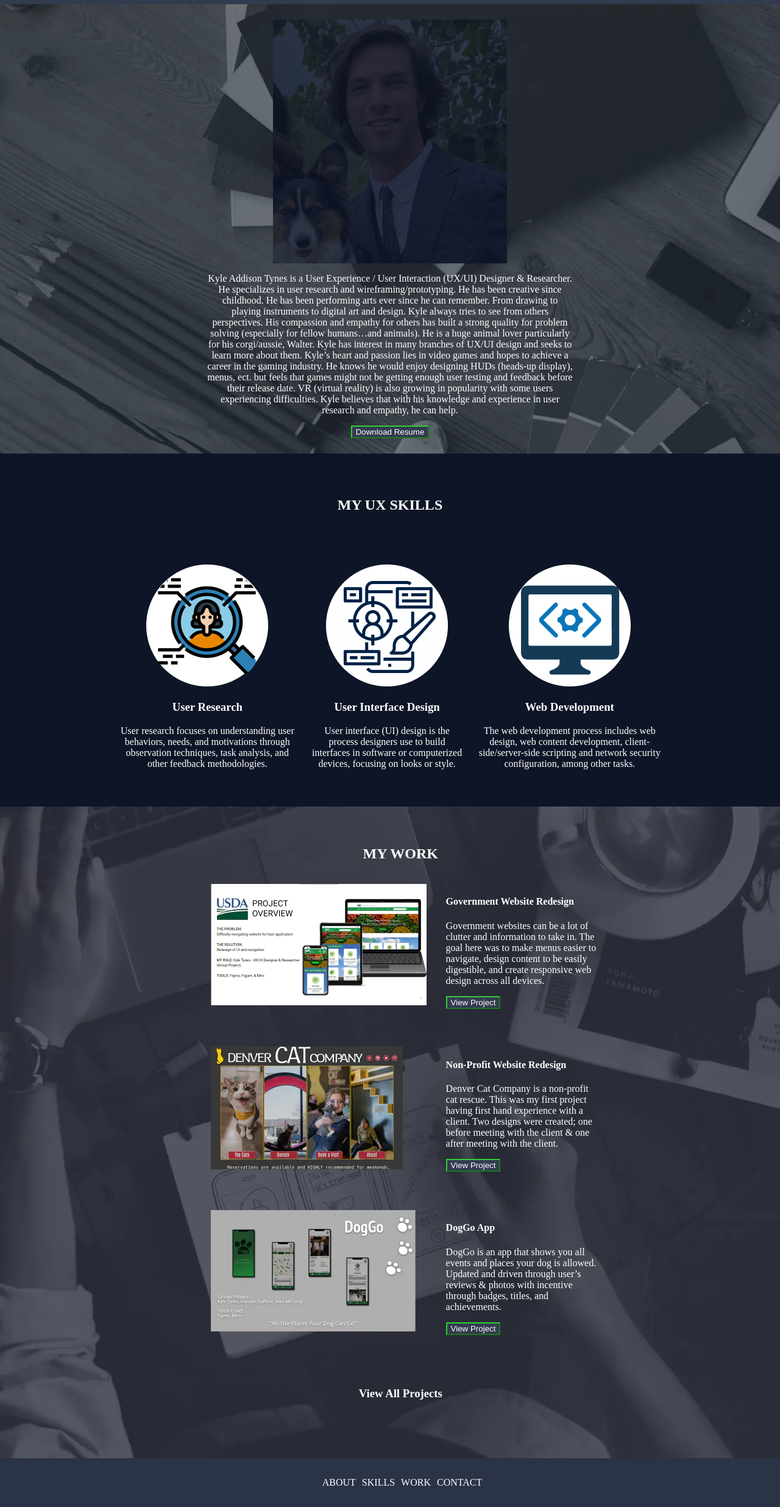
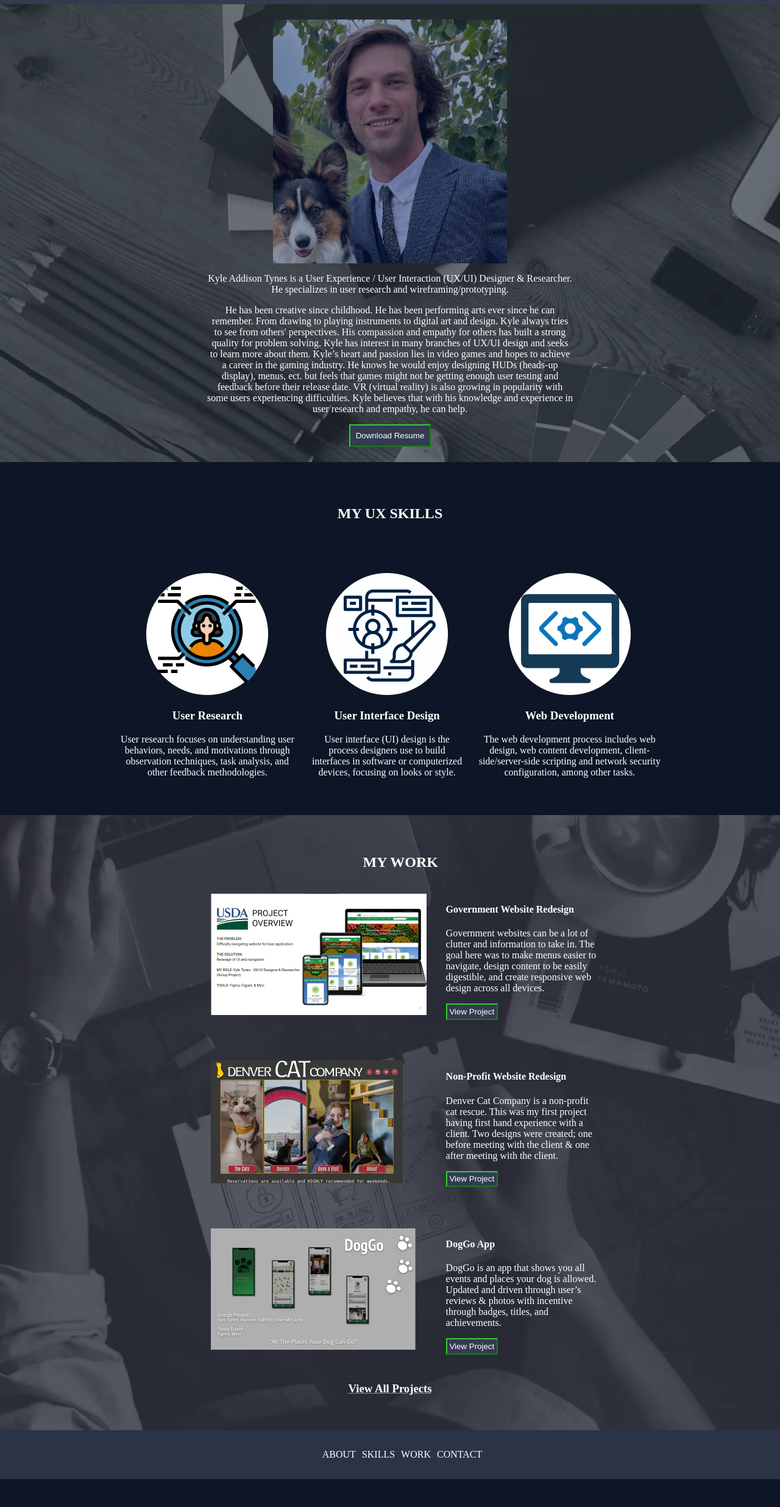
Before and after one commit to KyleDesigns/Kyle-Addison-Portfolio, a plain HTML site: page index.html in a window 1280 px wide. Shown: the part 73-2545 px from the top of the page at 61% size. After the commit the page ends 2499 px from the top, so only its background shows below. Drawn offline with nearby package versions, Linux system fonts and the light colour scheme.

Commit message:
Feedback Iterations
All buttons should have a hover state, not just the ‘Download Resume’ button.
Buttons could be bigger.
Footer box should meet with the above background image (removed gap).
Change buttons’ border color for hover state (blue).
Change cursor to pointer finger on buttons during hover.
Brighten Hero Profile Image.
Edit & shorten ‘About Me’ section

```diff
--- a/index.html
+++ b/index.html
@@ -28,9 +28,11 @@
         <div class="image"></div>
        <!-- <img src="./images/WallyandI.jpg" alt="Picture of me outside"> -->
         <p>Kyle Addison Tynes is a User Experience / User Interaction (UX/UI) Designer & Researcher.
-            He specializes in user research and wireframing/prototyping. He has been creative since childhood. He has been performing arts ever since he can remember. From drawing to playing instruments to digital art and design.
+            He specializes in user research and wireframing/prototyping.</p>
 
-            Kyle always tries to see from others perspectives. His compassion and empathy for others has built a strong quality for problem solving (especially for fellow humans…and animals). He is a huge animal lover particularly for his corgi/aussie, Walter.
+            <p>He has been creative since childhood. He has been performing arts ever since he can remember. From drawing to playing instruments to digital art and design.
+
+        Kyle always tries to see from others' perspectives. His compassion and empathy for others has built a strong quality for problem solving.
 
             Kyle has interest in many branches of UX/UI design and seeks to learn more about them. Kyle’s heart and passion lies in video games and hopes to achieve a career in the gaming industry. He knows he would enjoy designing HUDs (heads-up display), menus, ect. but feels that games might not be getting enough user testing and feedback before their release date. VR (virtual reality) is also growing in popularity with some users experiencing difficulties. Kyle believes that with his knowledge and experience in user research and empathy, he can help.
         </p>
@@ -87,7 +89,7 @@
             <button>View Project</button>
         </div>
     </div>
-    <h3 class="myWork">View All Projects</h3>
+    <h3 id="myWork2">View All Projects</h3>
 </section>
 </body>
 <footer>
--- a/js/index.js
+++ b/js/index.js
@@ -4,8 +4,10 @@ $( "button").hover(
     function() {
         $(this).css("background-color", "limegreen");
         $(this).css("color", "black");
+        $(this).css("border-color", "#333B50");
     }, function() {
         $(this).css("background-color", "#333B50");
         $(this).css("color", "white");
+        $(this).css("border-color", "limegreen");
     }
 );
--- a/style.css
+++ b/style.css
@@ -67,7 +67,7 @@ li {
 }
 
 .image {
-background-image: url("images/WallyandI.jpg");
+background-image: url("images/WallyandIbrighter.jpg");
 background-size: contain;
 background-repeat: no-repeat;
 background-position: center;
@@ -148,10 +148,23 @@ h4 {
     height: 1%;
 }
 
+#myWork2 {
+    text-align: center;
+    justify-content: auto;
+    padding: 2%;
+    color: white;
+    height: 1%;
+    text-decoration: underline;
+    text-decoration-color: limegreen;
+    cursor: pointer;
+}
+
 button {
    border-color: limegreen;
    color: white;
    background-color:#333B50;
+   cursor: pointer;
+   padding: 1.5%;
 }
 
 .workIt {
@@ -162,6 +175,7 @@ button {
     background-color: #0D1526;
     padding-bottom: 1%;
 }
+
 
 @media screen and (max-width: 600px) {
     .flexContainer {
```
Also changed, not shown: images/WallyandIbrighter.jpg (added).
